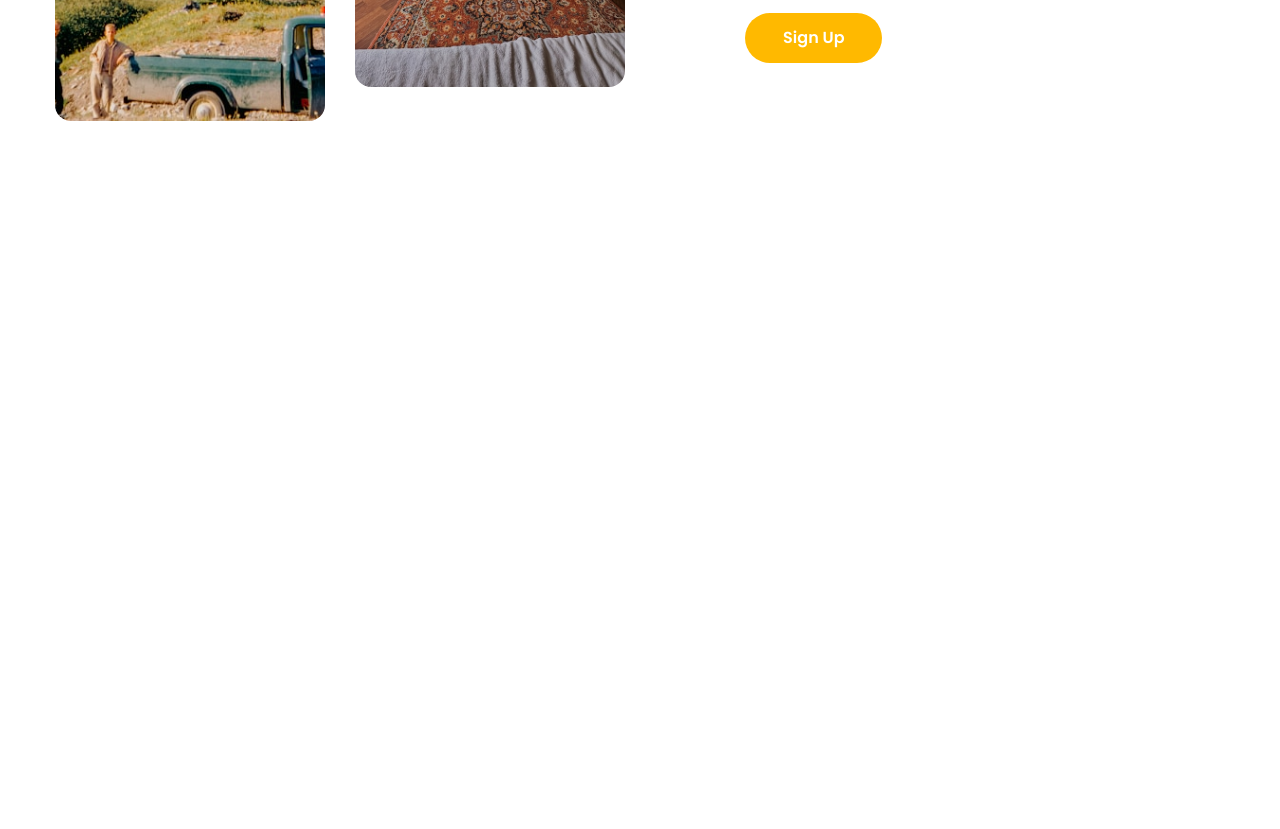
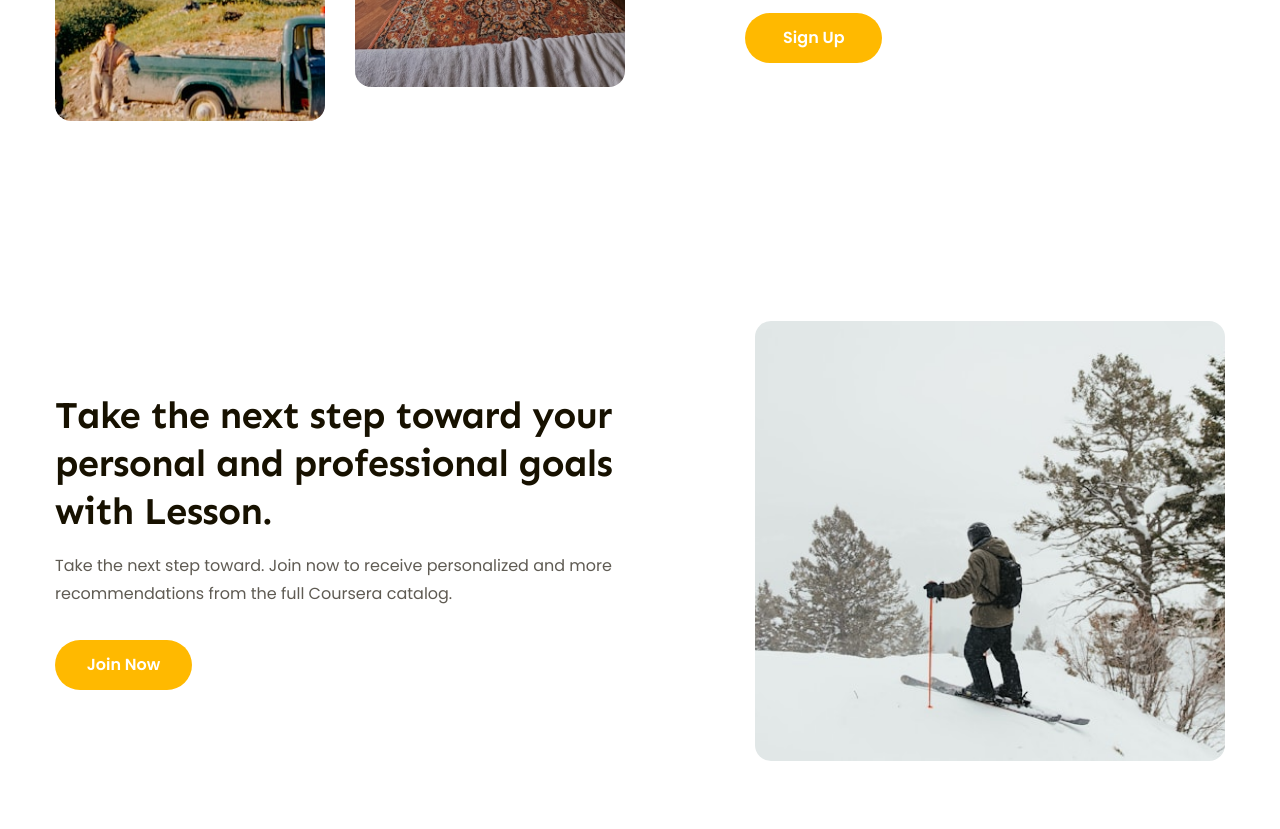
Before and after one commit to nguyencuong335/htmlcss-project-02, a plain HTML site: page index.html in a window 1280 px wide. Shown: the part 2848-3677 px from the top of the page. Drawn offline with Linux system fonts and the light colour scheme.

Commit message:
Làm phần Features #2

```diff
--- a/assets/css/styles.css
+++ b/assets/css/styles.css
@@ -525,3 +525,20 @@ a {
     color: #fff;
     background: var(--primary-color);
 }
+
+.features-2nd {
+    margin-top: 70px;
+}
+
+.features-2nd .body {
+    flex-direction: row-reverse;
+}
+
+.features-2nd .content {
+    width: 49%;
+}
+
+.features-2nd .images img {
+    width: 470px;
+    height: 440px;
+}
--- a/index.html
+++ b/index.html
@@ -417,7 +417,7 @@
                 </div>
             </div>
 
-            <!-- Features -->
+            <!-- Features 1-->
             <div class="features">
                 <div class="main-content">
                     <div class="body">
@@ -447,6 +447,32 @@
                     </div>
                 </div>
             </div>
+
+            <!-- Features 2-->
+            <div class="features features-2nd">
+                <div class="main-content">
+                    <div class="body">
+                        <div class="images">
+                            <img
+                                src="./assets/img/feature-3.jpg"
+                                alt="Take the next step toward your personal and professional goals with Lesson."
+                            />
+                        </div>
+                        <div class="content">
+                            <h2 class="heading lv2">
+                                Take the next step toward your personal and
+                                professional goals with Lesson.
+                            </h2>
+                            <p class="desc">
+                                Take the next step toward. Join now to receive
+                                personalized and more recommendations from the
+                                full Coursera catalog.
+                            </p>
+                            <a href="#!" class="btn cta-btn">Join Now</a>
+                        </div>
+                    </div>
+                </div>
+            </div>
         </main>
     </body>
 </html>
```
Also changed, not shown: assets/img/feature-3.jpg (added).
